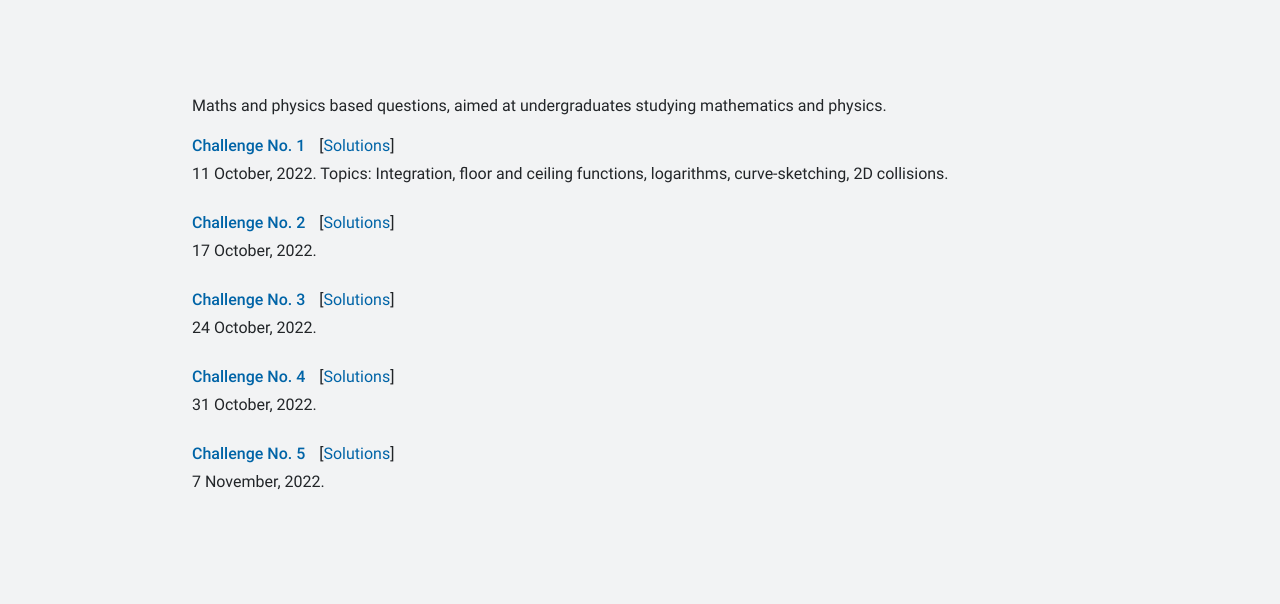
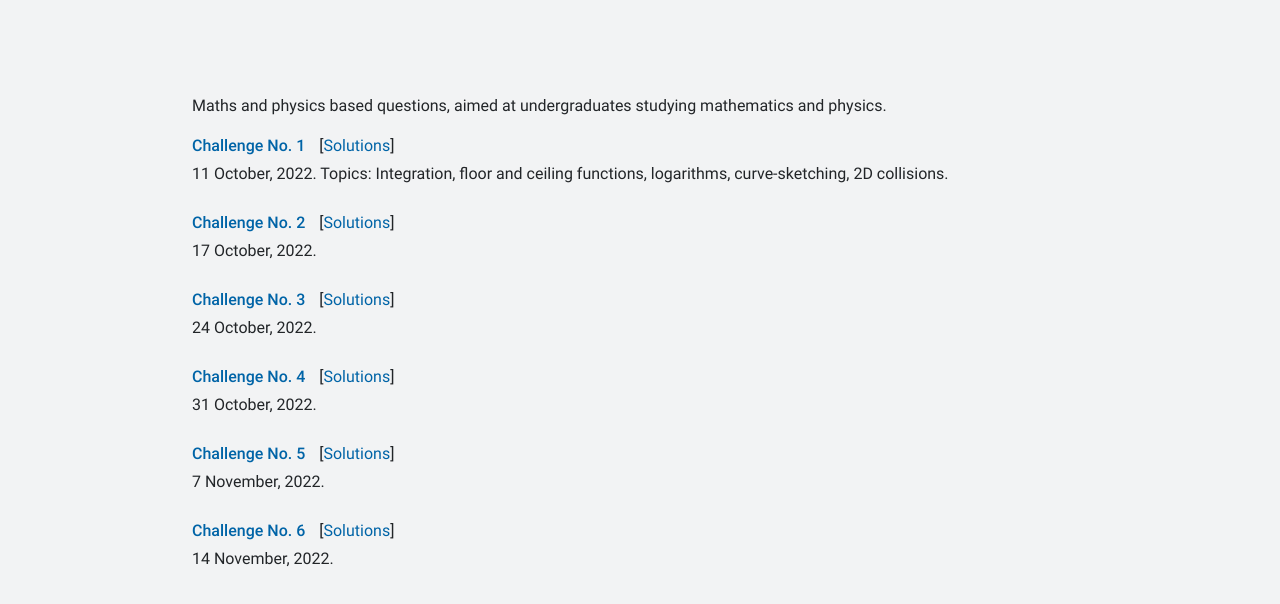
Before and after one commit to nustmaths/nustmaths.github.io, a plain HTML site: page challenges.html in a window 1280 px wide. Shown: the part 182-786 px from the top of the page. Drawn offline with Linux system fonts and the light colour scheme.

Commit message:
Added maths challenge no. 6

```diff
--- a/challenges.html
+++ b/challenges.html
@@ -76,6 +76,12 @@
         <span class="regular-entry-note">7 November, 2022.</span>
         <!-- <span class="regular-entry-note">Additional notes.</span> -->
       </div>
+      <div class="regular-entry">
+        <h4 class="regular-entry-title"><a href="assets\maths-challenge\ch-06.pdf" title="Challenge No. 6" target="_blank">Challenge No. 6</a></h4>
+        [<a href="assets\maths-challenge\ch-06s.pdf" title="Solutions" target="_blank">Solutions</a>]
+        <span class="regular-entry-note">14 November, 2022.</span>
+        <!-- <span class="regular-entry-note">Additional notes.</span> -->
+      </div>
 		</div>
 	</div>
 </main>
```
Also changed, not shown: 1 other file.
